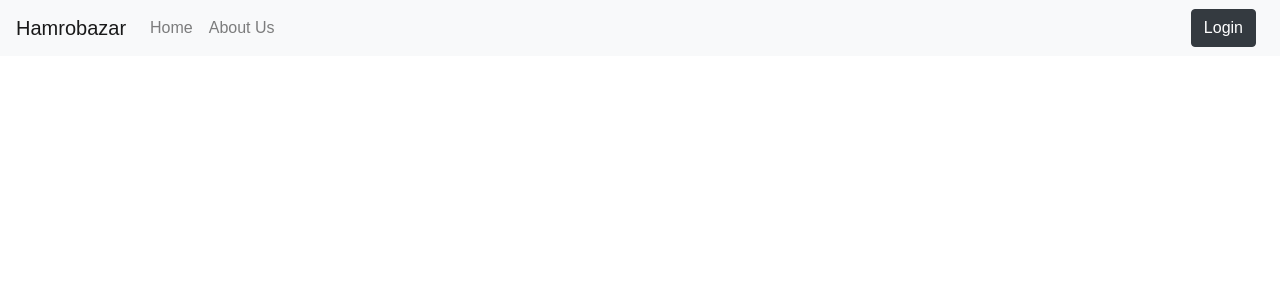
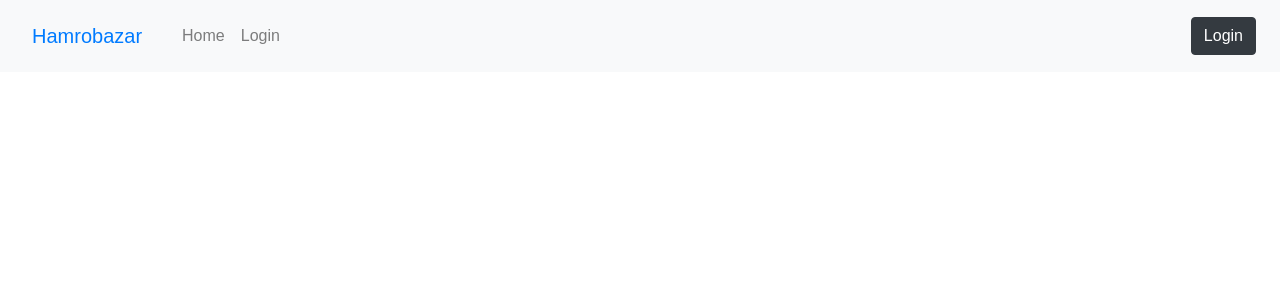
Before and after one commit to pawan779/HamrobazarFrontEnd, a React (Create React App) app in the folder hamrobazar/: page /login in a window 1280 px wide. Shown: the top 300 px of the page. Built offline with nearby package versions, Linux system fonts and the light colour scheme.

Commit message:
route added in the navbar

```diff
--- a/hamrobazar/src/App.js
+++ b/hamrobazar/src/App.js
@@ -1,15 +1,25 @@
 import React, { Component } from 'react';
 import logo from './logo.svg';
 import '../node_modules/bootstrap/dist/css/bootstrap.min.css'
+import {BrowserRouter as Router, Route,Switch} from "react-router-dom"
 import './App.css';
 import Navmenu from './components/Navmenu';
+import Login from './components/Login';
+import Index from './components/Index';
 
 
 class App extends Component {
   render() {
     return (
       <div className="App">
+
+       <Router>
        <Navmenu/>
+         <Switch>
+           <Route exact path="/" Component={Index}/>
+          <Route exact path="/login" Component={Login}/>
+         </Switch>
+       </Router>
       </div>
     );
   }
--- /dev/null
+++ b/hamrobazar/src/components/Index.js
@@ -0,0 +1,11 @@
+import React, { Component } from 'react'
+
+export default class Index extends Component {
+    render() {
+        return (
+            <div>
+
+            </div>
+        )
+    }
+}
--- /dev/null
+++ b/hamrobazar/src/components/Login.js
@@ -0,0 +1,11 @@
+import React, { Component } from 'react'
+
+export default class Login extends Component {
+    render() {
+        return (
+            <div>
+
+            </div>
+        )
+    }
+}
--- a/hamrobazar/src/components/Navmenu.js
+++ b/hamrobazar/src/components/Navmenu.js
@@ -8,19 +8,23 @@ import {
     Form,
     Button
 } from "react-bootstrap";
+import {Link} from 'react-router-dom'
 
 export default class Navmenu extends Component {
     render() {
         return (
             <div>
                 <Navbar bg="light" expand="sm">
-                    <Navbar.Brand href="#home">Hamrobazar</Navbar.Brand>
+                    <Navbar.Brand> <Nav.Link as={Link} to="/">Hamrobazar</Nav.Link></Navbar.Brand>
                     <Navbar.Toggle aria-controls="basic-navbar-nav"/>
                     <Navbar.Collapse id="basic-navbar-nav">
                         <Nav className="mr-auto">
-                            <Nav.Link href="#home">Home</Nav.Link>
-                            <Nav.Link href="#link">About Us</Nav.Link>
-                            {/* <NavDropdown title="Dropdown" id="basic-nav-dropdown">
+
+                          <Nav.Link as={Link} to="/">Home</Nav.Link>
+                          <Nav.Link as={Link} to="/login">Login</Nav.Link>
+                            {/* <Nav.Link href="#home">Home</Nav.Link>
+                            <Nav.Link href="#link">About Us</Nav.Link> */}
+                            {/* <NavDropdown title="Dro</Nav.Link>pdown" id="basic-nav-dropdown">
 							<NavDropdown.Item href="#action/3.1">Action</NavDropdown.Item>
 							<NavDropdown.Item href="#action/3.2">Another action</NavDropdown.Item>
 							<NavDropdown.Item href="#action/3.3">Something</NavDropdown.Item>
@@ -29,7 +33,7 @@ export default class Navmenu extends Component {
 						</NavDropdown> */}
                         </Nav>
 
-                        <Button className="mr-sm-2 btn btn-dark">Login
+                        <Button as={Link} to="/login" className="mr-sm-2 btn btn-dark">Login
                         </Button>
 
                     </Navbar.Collapse>
```
Also changed, not shown: hamrobazar/src/components/Register.js (added).
